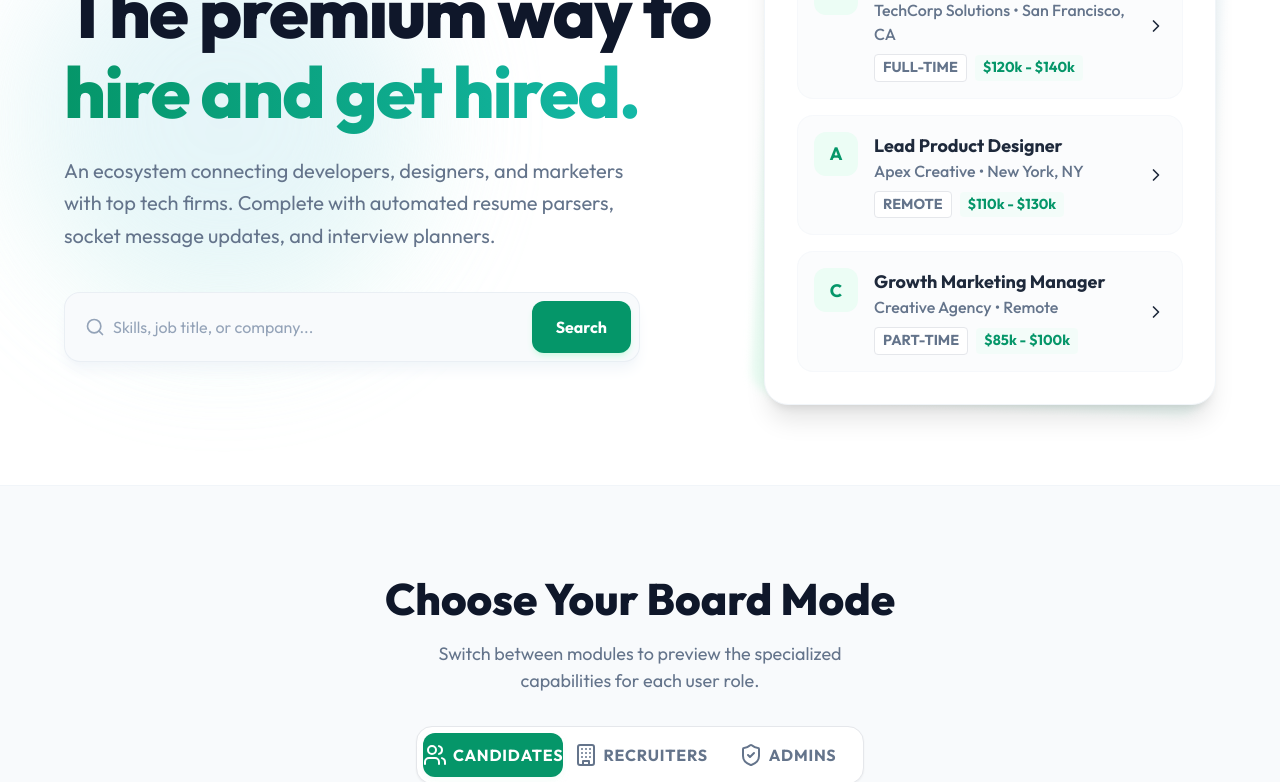
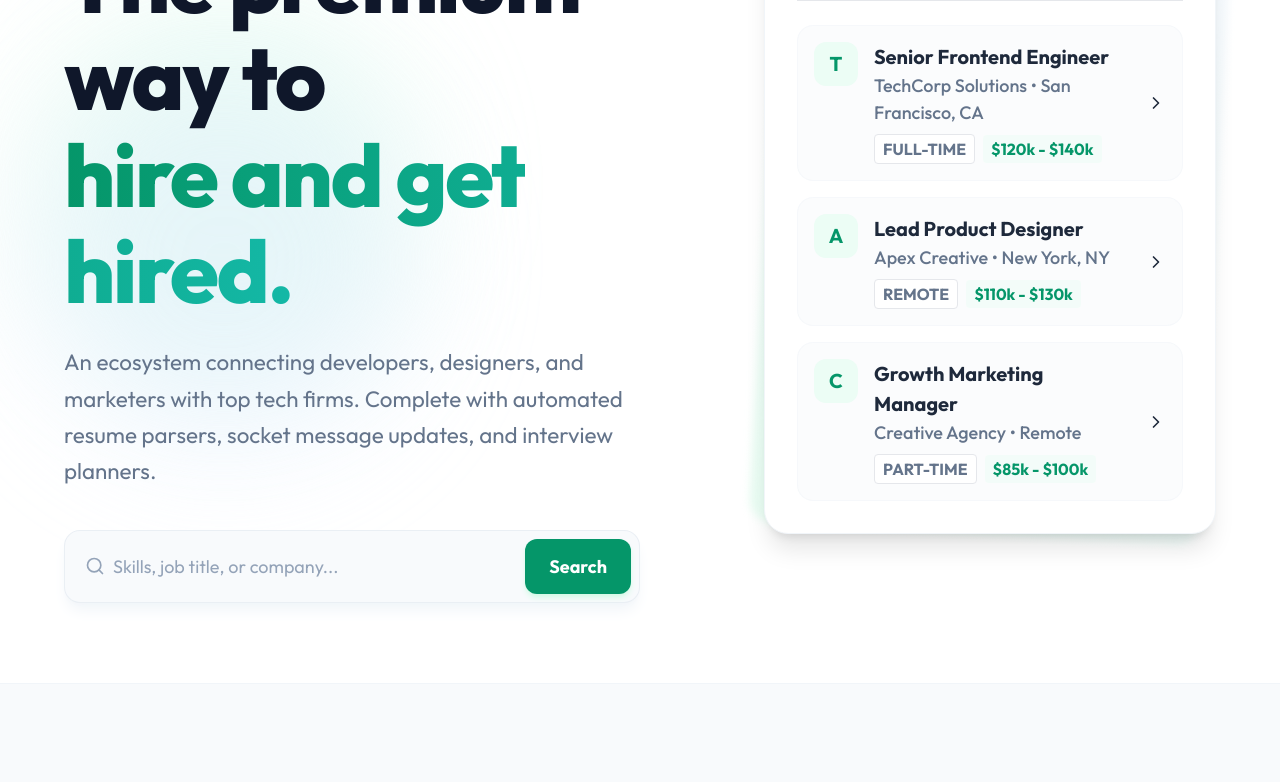
Before and after one commit to adwaithms515-ai/jobportal, a React (Vite) app in the folder client/: page / in a window 1280 px wide. Shown: the part 320-1102 px from the top of the page. Built offline with nearby package versions, Linux system fonts and the light colour scheme; no server answers.

Commit message:
Significantly scale up global Tailwind font configurations to make all text elements exceptionally large and visible

```diff
--- a/client/src/index.css
+++ b/client/src/index.css
@@ -63,11 +63,11 @@
 
 /* Global scale-up for arbitrary small text sizes across the portal */
 .text-\[9px\] {
-  font-size: 0.8rem !important; /* Scale 9px up to ~12.8px */
+  font-size: 0.9rem !important; /* Scale 9px up to ~14.4px */
 }
 .text-\[10px\] {
-  font-size: 0.875rem !important; /* Scale 10px up to ~14px */
+  font-size: 1rem !important; /* Scale 10px up to ~16px */
 }
 .text-\[11px\] {
-  font-size: 0.925rem !important; /* Scale 11px up to ~14.8px */
+  font-size: 1.05rem !important; /* Scale 11px up to ~16.8px */
 }
--- a/client/tailwind.config.js
+++ b/client/tailwind.config.js
@@ -7,16 +7,16 @@ export default {
   theme: {
     extend: {
       fontSize: {
-        'xs': '0.9rem',
-        'sm': '1rem',
-        'base': '1.125rem',
-        'lg': '1.25rem',
-        'xl': '1.4rem',
-        '2xl': '1.75rem',
-        '3xl': '2.25rem',
-        '4xl': '2.75rem',
-        '5xl': '3.5rem',
-        '6xl': '4.5rem',
+        'xs': '1rem',
+        'sm': '1.125rem',
+        'base': '1.25rem',
+        'lg': '1.4rem',
+        'xl': '1.6rem',
+        '2xl': '2rem',
+        '3xl': '2.5rem',
+        '4xl': '3.25rem',
+        '5xl': '4.25rem',
+        '6xl': '5.5rem',
       },
       colors: {
         primary: {
```
